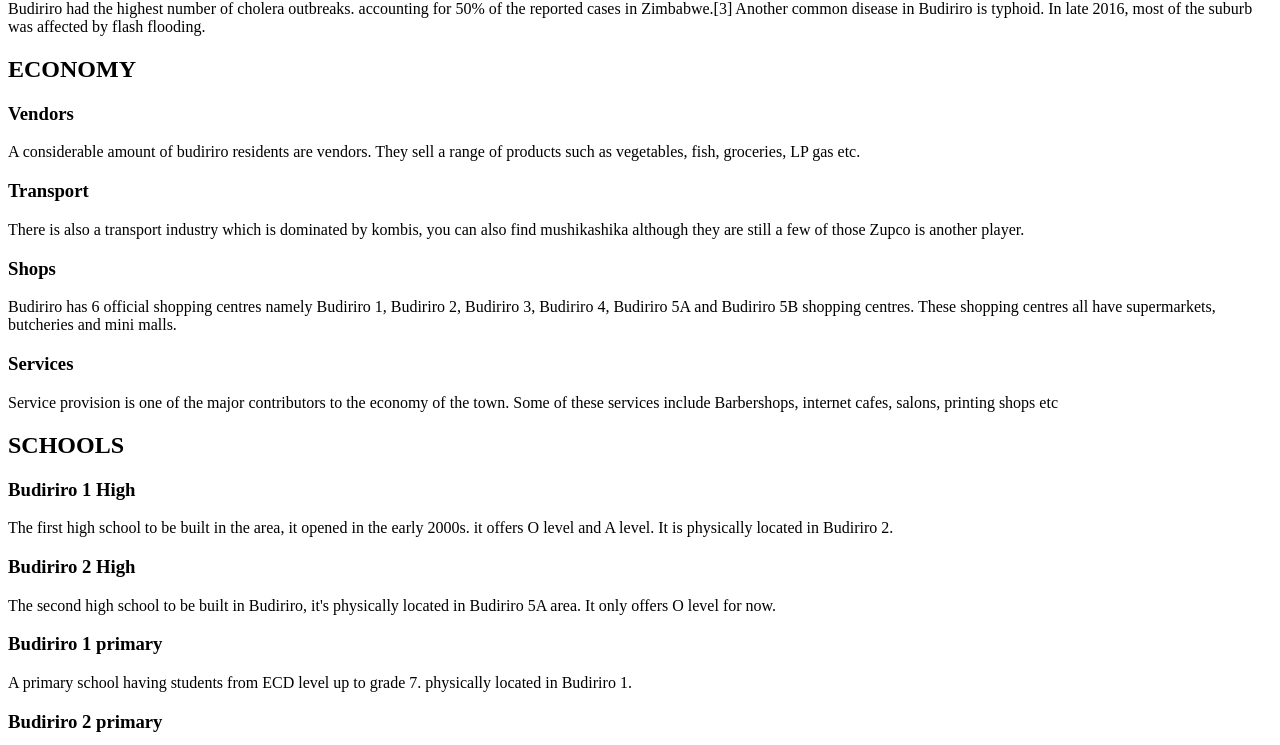
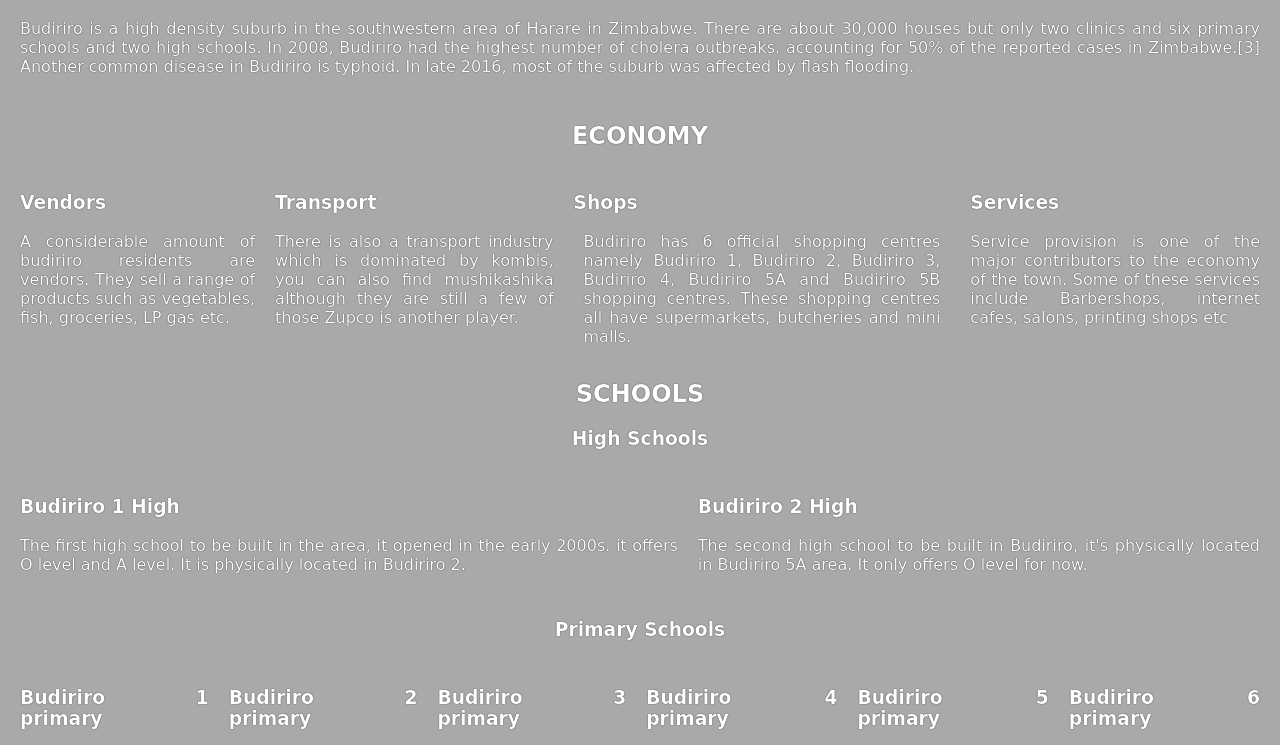
Before and after one commit to Ronald-Tsatsi/Hometown, a plain HTML site: page index.html in a window 1280 px wide. Shown: the part 98-843 px from the top of the page. Drawn offline with Linux system fonts and the light colour scheme.

Commit message:
initial styling
Added initial styling to the text of the site

```diff
--- a/index.html
+++ b/index.html
@@ -22,9 +22,10 @@
         </p>
     </div>
 
+    <h2>ECONOMY</h2>
     <div class="economy">
-        <h2>ECONOMY</h2>
-        <div class="vendors">
+
+        <div class="econmomy1 vendors">
             <h3>Vendors</h3>
             <p>
                 A considerable amount of budiriro residents are vendors. They sell a range of products such as
@@ -32,7 +33,7 @@
             </p>
 
         </div>
-        <div class="transport">
+        <div class="econmomy1 transport">
             <h3>Transport</h3>
             <p>
                 There is also a transport industry which is dominated by kombis, you can also find mushikashika although they are still a few of those
@@ -40,18 +41,18 @@
             </p>
 
         </div>
-        <div class="shops">
+        <div class="econmomy1 shops">
 
             <h3>Shops</h3>
 
-            <p>
+            <p class="history">
                 Budiriro has 6 official shopping centres namely Budiriro 1, Budiriro 2, Budiriro 3, Budiriro 4,
                 Budiriro 5A and Budiriro 5B shopping centres. These shopping centres all have supermarkets, butcheries and
                 mini malls.
             </p>
 
         </div>
-        <div class="service_provider">
+        <div class="econmomy1 service_provider">
 
             <h3>Services</h3>
 
@@ -66,6 +67,8 @@
 
     <div class="schools">
         <h2>SCHOOLS</h2>
+
+        <h3>High Schools</h3>
         <div class="secondary">
             <div class="bhigh">
 
@@ -90,6 +93,8 @@
             </div>
 
         </div>
+
+        <h3>Primary Schools</h3>
 
         <div class="primary">
             <div class="bprimary">
--- a/style.css
+++ b/style.css
@@ -0,0 +1,49 @@
+body{
+    font-family: 'Happy Monkey', cursive;
+    text-align: center;
+    background: darkgray;
+    color: #ffffff;
+    display: flex;
+    flex-direction: column;
+    align-items: center;
+    margin: 10px;
+
+
+}
+
+.history{
+    margin: 10px;
+    text-align: justify;
+}
+
+h1, h2, h3, h4, p {
+    text-shadow: 0px 0px 1px black;
+}
+
+.economy{
+    display: flex;
+}
+
+.economy1{
+    text-align: justify;
+}
+
+.shops, .vendors, .transport, .service_provider{
+    text-align: justify;
+    margin: 4px 10px;
+}
+
+.secondary, .primary{
+    display: flex;
+}
+
+.bhigh{
+    margin: 10px;
+    text-align: justify;
+
+}
+
+.bprimary{
+    margin: 10px;
+    text-align: justify;
+}
```
